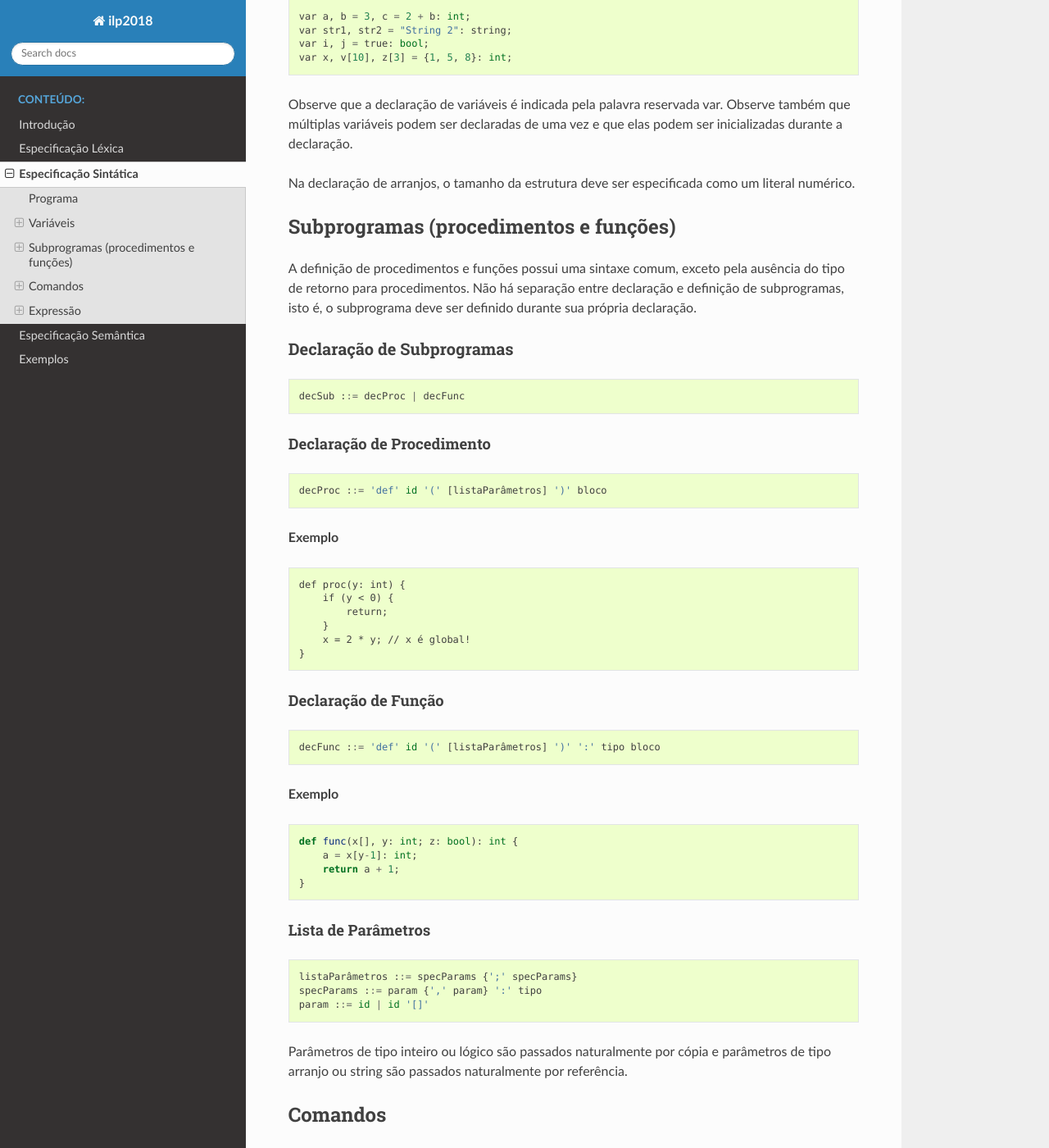
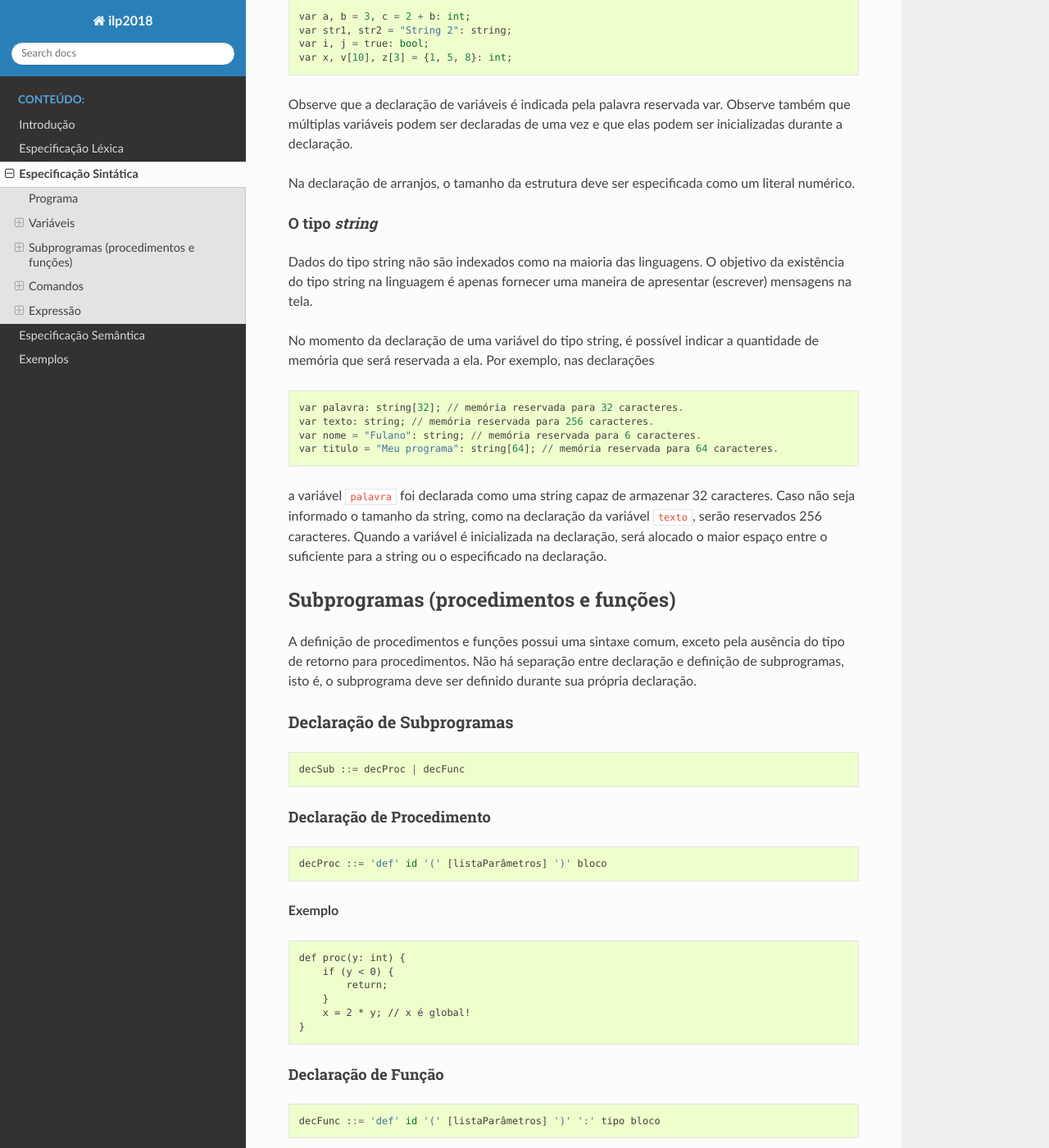
Before and after one commit to lucasnanni/ilp2018, a Sphinx documentation site: the page built from docs/source/espec_sintatica.rst, in a window 1280 px wide and 1400 px high, scrolled down 723 px. Shown: the whole window at 82% size. Built offline with Sphinx 7.4.7 and the Read the Docs theme 2.0.0, drawn with Linux system fonts in a browser that asks for light colours; some of the changed text lies outside the part shown.

```diff
--- a/docs/source/conf.py
+++ b/docs/source/conf.py
@@ -26,7 +26,7 @@ author = 'Lucas Nanni'
 # The short X.Y version
 version = ''
 # The full version, including alpha/beta/rc tags
-release = '0.5'
+release = '0.6'
 
 
 # -- General configuration ---------------------------------------------------
--- a/docs/source/espec_lexica.rst
+++ b/docs/source/espec_lexica.rst
@@ -33,7 +33,7 @@ Lógicos
 Os literais lógicos verdadeiro e falso são representados pelos lexemas ``true`` e ``false`` respectivamente.
 
 Comentários
------------
+===========
 
 A linguagem possui apenas comentários de linha:
 
@@ -42,7 +42,7 @@ A linguagem possui apenas comentários de linha:
 De forma geral, os comentários podem conter qualquer tipo de símbolo, inclusive os não permitidos pela linguagem. Os comentários devem ser processados corretamente pelo analisador léxico e em seguida descartados.
 
 Palavras reservadas e símbolos
-------------------------------
+==============================
 
 * Palavras reservadas: ``bool`` ``def`` ``else`` ``false`` ``for`` ``if`` ``int`` ``read`` ``return`` ``skip`` ``stop`` ``string`` ``true`` ``var`` ``while`` ``write``
 
--- a/docs/source/espec_sintatica.rst
+++ b/docs/source/espec_sintatica.rst
@@ -37,6 +37,22 @@ Declaração de Variáveis
 Observe que a declaração de variáveis é indicada pela palavra reservada var. Observe também que múltiplas variáveis podem ser declaradas de uma vez e que elas podem ser inicializadas durante a declaração.
 
 Na declaração de arranjos, o tamanho da estrutura deve ser especificada como um literal numérico.
+
+O tipo *string*
+~~~~~~~~~~~~~~~
+
+Dados do tipo string não são indexados como na maioria das linguagens. O objetivo da existência do tipo string na linguagem é apenas fornecer uma maneira de apresentar (escrever) mensagens na tela.
+
+No momento da declaração de uma variável do tipo string, é possível indicar a quantidade de memória que será reservada a ela. Por exemplo, nas declarações
+
+::
+
+    var palavra: string[32]; // memória reservada para 32 caracteres.
+    var texto: string; // memória reservada para 256 caracteres.
+    var nome = "Fulano": string; // memória reservada para 6 caracteres.
+    var titulo = "Meu programa": string[64]; // memória reservada para 64 caracteres.
+
+a variável ``palavra`` foi declarada como uma string capaz de armazenar 32 caracteres. Caso não seja informado o tamanho da string, como na declaração da variável ``texto``, serão reservados 256 caracteres. Quando a variável é inicializada na declaração, será alocado o maior espaço entre o suficiente para a string ou o especificado na declaração.
 
 Subprogramas (procedimentos e funções)
 ======================================
@@ -91,9 +107,29 @@ Lista de Parâmetros
 
     listaParâmetros ::= specParams {';' specParams}
     specParams ::= param {',' param} ':' tipo
-    param ::= id | id '[]'
+    param ::= id | id '[' ']'
 
 Parâmetros de tipo inteiro ou lógico são passados naturalmente por cópia e parâmetros de tipo arranjo ou string são passados naturalmente por referência.
+
+Declaração Aninhada de Subprogramas
+~~~~~~~~~~~~~~~~~~~~~~~~~~~~~~~~~~~
+
+A sintaxe de declaração de subprogramas permite que eles sejam declarados de maneira aninhada, como exemplificado a seguir:
+
+::
+
+    def adicionar(v[]: int; n: int; x: int) {
+        var i: int;
+        def soma(a: int): int {
+            return a + x;
+        }
+
+        for (i=0; i<n; i+=1) {
+            v[i] = soma(v[i]);
+        }
+    }
+
+Observe o funcionamento do escopo local permitindo que o parâmetro ``x`` do procedimento ``adicionar`` seja utilizado dentro da função ``soma``.
 
 Comandos
 ========
@@ -243,7 +279,7 @@ O operador condicional ternário é formado da seguinte maneira:
 
     opTern ::= expressão-teste '?' expressão-então ':' expressão-senão
 
-A expressão teste é avaliada. Se o resultado for true a expressão então é resultada, caso contrário, a expressão senão é resultada. Dessa forma, o resultado desse operador é sempre uma expressão. O operador pode ser utilizado assim:
+A expressão teste é avaliada. Se o resultado for ``true``, a expressão-então é resultada, caso contrário, a expressão-senão é resultada. Dessa forma, o resultado desse operador é sempre uma expressão. O operador pode ser utilizado assim:
 
 ::
 
--- a/docs/source/index.rst
+++ b/docs/source/index.rst
@@ -1,5 +1,5 @@
-Especificação da Linguagem [?]
-==============================
+Especificação da Linguagem Grace
+================================
 
 .. toctree::
    :maxdepth: 2
```
Also changed, not shown: other parts of docs/source/espec_sintatica.rst (+2 -2 lines), docs/source/espec_semantica.rst (+15 -15 lines), docs/source/introducao.rst (+6 -7 lines).
